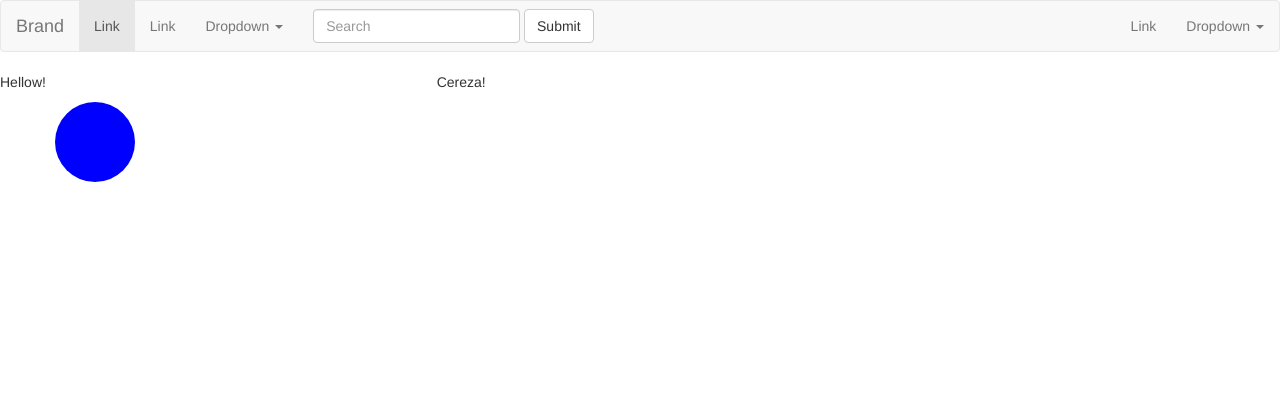
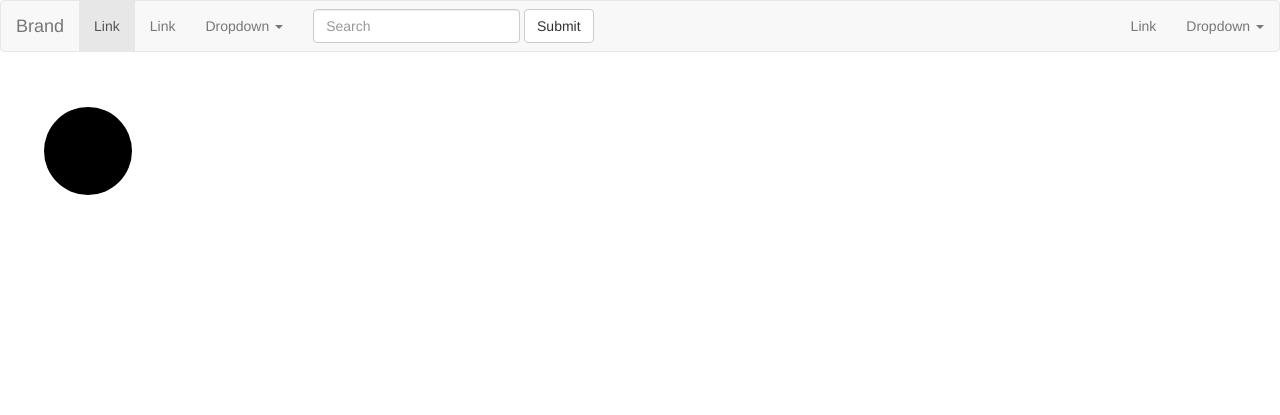
Before and after one commit to elartico/mokoversity-camp3, a plain HTML site: page index.html in a window 1280 px wide. Drawn offline with Linux system fonts and the light colour scheme.

Commit message:
Rewrite HTML5.fix #11

```diff
--- a/index.html
+++ b/index.html
@@ -1,7 +1,7 @@
 <html>
 <head>
-	<title></title>
-	<link rel="stylesheet" type="text/css" href="bootstrap.css">
+  <title></title>
+  <link rel="stylesheet" type="text/css" href="bootstrap.css">
 </head>
 <body>
 <nav class="navbar navbar-default" role="navigation">
@@ -53,37 +53,20 @@
   </div><!-- /.navbar-collapse -->
 </nav>
 
-<div id="main"></div>
-<div id="scores"></div>
+<style>
+#main{
+  width : 640px;
+  height : 480px;
+  backgrounnd : url(./bg.jpg);
 
+}
+</style>
 <div class="row">
-<div class="col-md-4">Hellow!</div>
-<div class="col-md-8">Cereza!</div>
-<div class="col-md-12">
+ <div class="col-md-12">
+<div id="main"><canvas id="game"></canvas></div>
 
-<div>
-
-
-
-
-
-
-<div class="row">
-<div class="col-md-12">
-  <canvas id="game"></canvas> </div></div>
-<script type="text/javascript">var canvas=document.getElementById("game");
-var ctx=canvas.getContext("2d");
-var ballX=Math.floor(Math.random()*300);
-var ballY=Math.floor(Math.random()*500);
-var ballR=Math.floor(Math.random()*100);
-
-canvas.width=480;
-canvas.height=320;
-ctx.fillStyle='blue';
-ctx.beginPath();
-ctx.arc(95,50,40,0,Math.PI*2,true);
-ctx.fill();
-</script>
-
-</body>
-</html>
+ </div>
+</div>
+<script type="text/javascript" src="main.js" > </script>
+<body>
+  </html>
--- a/main.js
+++ b/main.js
@@ -1,37 +1,53 @@
-gameModule=(function)(){
-	var timeoutVar,
-	counter=0;
-	function start(){
-	var canvas=document.getElementById("game");
-var ctx=canvas.getContext("2d");
-var ballX=Math.floor(Math.random()*300);
-var ballY=Math.floor(Math.random()*500);
-var ballR=Math.floor(Math.random()*100);
+gameModule=(function() {
+  var timeoutVar,
+  counter = 0;
 
-canvas.width=480;
-canvas.height=320;
-ctx.fillStyle='blue';
+  var colors = ['#ff0000' , '#0000ff' , 'yellow'];
+   var length = colors.length;
+
+   function touchEvent(evt){
+    var x = evt.clientX,
+    y = evt.clientY;
+
+console.log("Click :" + x + " , " + y);
+     }
+
+function start(){
+document.getElementById("main").addEventListener("click" , touchEvent , false);
+startGame();
+}
+
+
+function startGame(){
+var canvas = document.getElementById('game');
+var ctx = canvas.getContext('2d');
+var ballX = Math.floor(Math.random() * 600);
+var ballY = Math.floor(Math.random() * 450);
+var ballR = Math.floor(Math.random() * 80);
+
+canvas.width=640;
+canvas.height=480;
+
+
+ctx.fillStyle = [counter % length];
 ctx.beginPath();
-ctx.arc(ballX,ballY,ballR,0,Math.PI*2,true);
+ctx.arc(ballX, ballY, ballR, 0, Math.PI * 2 , true);
 ctx.fill();
+
 if(counter>=10){
+gameOver();
+}else{
+  timeoutVar = setTimeout(start,1000);
+counter = counter+1;
+ }
+}
 
-}else{
-	timeoutVar=setTimeout(start,1000);
-}
-counter = counter+1;}}
 function gameOver(){
-console.log("Counter:"+counter);
+console.log("Counter:" + counter);
 }
 return{
-	start:start
-}
+             start:start
+         }
 }) ();
+
 gameModule.start();
-
-
-
-
-
-	}
-}
```
Also changed, not shown: 1 other file.
